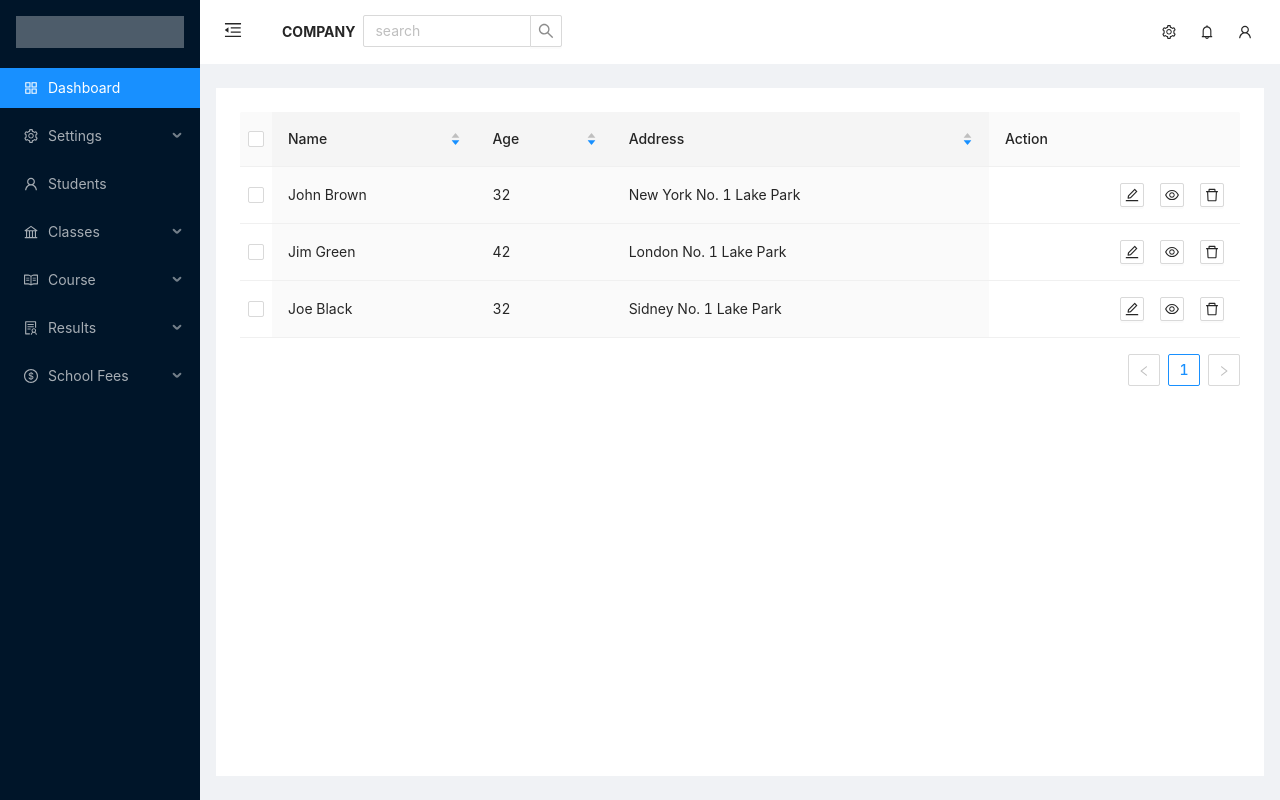
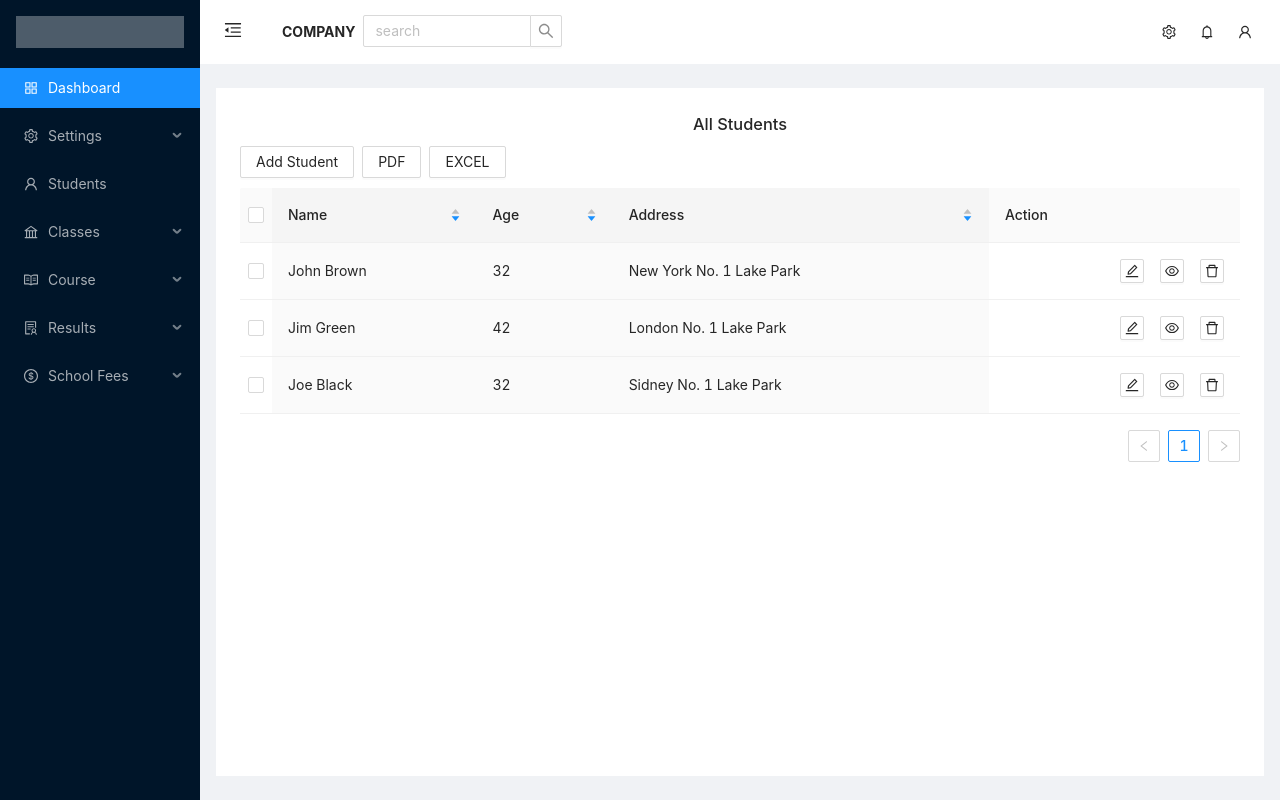
Before and after one commit to MpCodes/mysemaui, a React (Create React App) app: page /#/students/allStudents in a window 1280 px wide. Built offline with nearby package versions, Linux system fonts and the light colour scheme.

Commit message:
add top button in table

```diff
--- a/src/index.css
+++ b/src/index.css
@@ -53,6 +53,10 @@
 	padding-bottom: 1rem;
 }
 
+.spaceDivider {
+	margin-bottom: 10px;
+}
+
 /* .sidemenu {
 	background: #343a40;
 } */
--- a/src/views/students/allStudents/AllStudents.js
+++ b/src/views/students/allStudents/AllStudents.js
@@ -1,6 +1,7 @@
 import React from 'react';
 import { Table, Space, Button, Row } from 'antd';
 import { EditOutlined, EyeOutlined, DeleteOutlined } from '@ant-design/icons';
+import { Link } from 'react-router-dom';
 
 /* import usersData from "../../users/UsersData"; */
 
@@ -10,21 +11,21 @@ const columns = [
 		dataIndex: 'name',
 		key: 'name',
 		defaultSortOrder: 'descend',
-		sorter: (a, b) => a.name.length - b.name.length,
+		sorter: (a, b) => a.name.length - b.name.length
 	},
 	{
 		title: 'Age',
 		dataIndex: 'age',
 		key: 'age',
 		defaultSortOrder: 'descend',
-		sorter: (a, b) => a.age - b.age,
+		sorter: (a, b) => a.age - b.age
 	},
 	{
 		title: 'Address',
 		dataIndex: 'address',
 		key: 'address',
 		defaultSortOrder: 'descend',
-		sorter: (a, b) => a.address.length - b.address.length,
+		sorter: (a, b) => a.address.length - b.address.length
 	},
 	{
 		title: 'Action',
@@ -39,8 +40,8 @@ const columns = [
         <a>Delete</a> */}
 				</Space>
 			</Row>
-		),
-	},
+		)
+	}
 ];
 
 const data = [
@@ -48,20 +49,20 @@ const data = [
 		key: '1',
 		name: 'John Brown',
 		age: 32,
-		address: 'New York No. 1 Lake Park',
+		address: 'New York No. 1 Lake Park'
 	},
 	{
 		key: '2',
 		name: 'Jim Green',
 		age: 42,
-		address: 'London No. 1 Lake Park',
+		address: 'London No. 1 Lake Park'
 	},
 	{
 		key: '3',
 		name: 'Joe Black',
 		age: 32,
-		address: 'Sidney No. 1 Lake Park',
-	},
+		address: 'Sidney No. 1 Lake Park'
+	}
 ];
 
 const rowSelection = {
@@ -75,17 +76,25 @@ const rowSelection = {
 	getCheckboxProps: (record) => ({
 		disabled: record.name === 'Disabled User',
 		// Column configuration not to be checked
-		name: record.name,
-	}),
+		name: record.name
+	})
 };
 
 const AllStudents = () => {
 	return (
 		<div>
+			<h3 align='center'>All Students</h3>
+			<Space className='spaceDivider'>
+				<Link to='/students/addStudent'>
+					<Button>Add Student</Button>
+				</Link>
+				<Button>PDF</Button>
+				<Button>EXCEL</Button>
+			</Space>
 			<Table
 				rowSelection={{
 					type: 'checkbox',
-					...rowSelection,
+					...rowSelection
 				}}
 				columns={columns}
 				dataSource={data}
```
